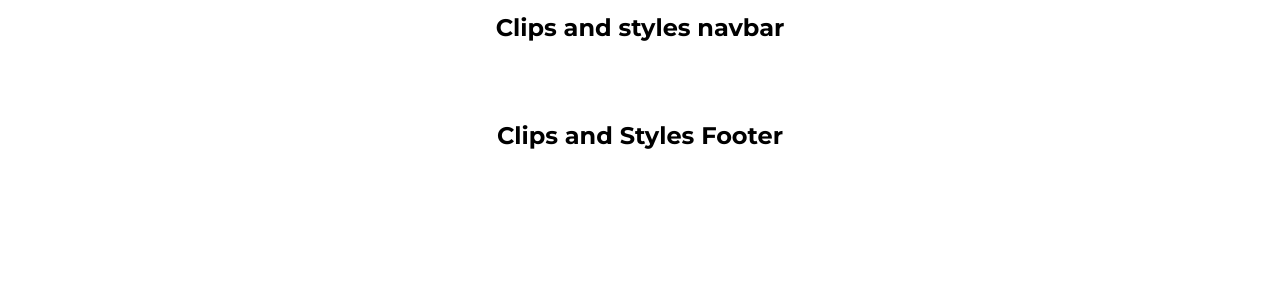
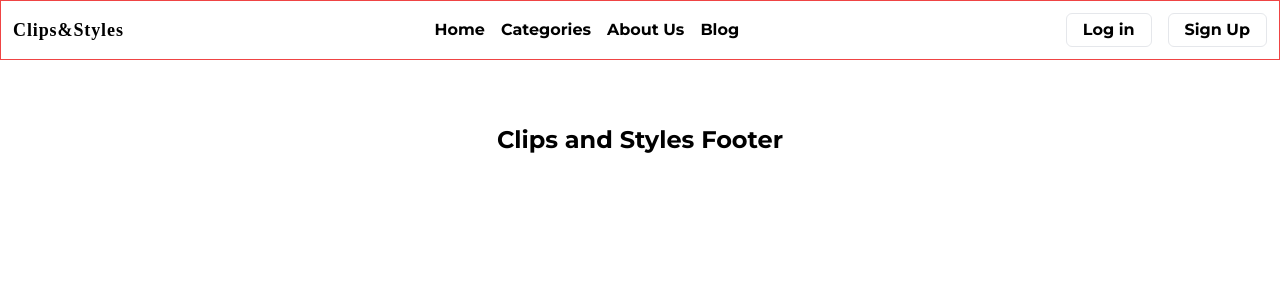
Before and after one commit to MOGIRE11/Clips-and-Styles, a React (Vite) app in the folder frontend/: page / in a window 1280 px wide. Shown: the top 300 px of the page. Built offline with nearby package versions, Linux system fonts and the light colour scheme; a web font is replaced by a local one.

Commit message:
styled navbar

```diff
--- a/frontend/src/components/Navbar.jsx
+++ b/frontend/src/components/Navbar.jsx
@@ -1,9 +1,42 @@
 function Navbar() {
   return (
-    <nav className="py-3">
-        <h1 className="text-2xl font-bold">Clips and styles navbar</h1>
+    <nav className="p-3 flex items-center justify-between w-full border border-red-500">
+      <div className="logo">
+        <a href="#" className="text-lg tracking-wider">
+          Clips&Styles
+        </a>
+      </div>
+      <div className="nav-links">
+        <ul className="flex gap-4">
+          <li>
+            <a href="#" className="list-item1">
+              Home
+            </a>
+          </li>
+          <li>
+            <a href="#" className="list-item1">
+              Categories
+            </a>
+          </li>
+          <li>
+            <a href="#" className="list-item1">
+              About Us
+            </a>
+          </li>
+          <li>
+            <a href="#" className="list-item1">
+              Blog
+            </a>
+          </li>
+        </ul>
+      </div>
+      <div className="right-nav flex items-center justify-between gap-4">
+        <span>{/* light and dark mode toggle */}</span>
+        <button type="button" className="border py-1 px-4 rounded-md">Log in</button>
+        <button type="button" className="border py-1 px-4 rounded-md">Sign Up</button>
+      </div>
     </nav>
-  )
+  );
 }
 
 export default Navbar
--- a/frontend/src/pages/Home.jsx
+++ b/frontend/src/pages/Home.jsx
@@ -1,4 +1,3 @@
-import vite from "/vite.svg";
 
 export default function Home() {
   return (
```
